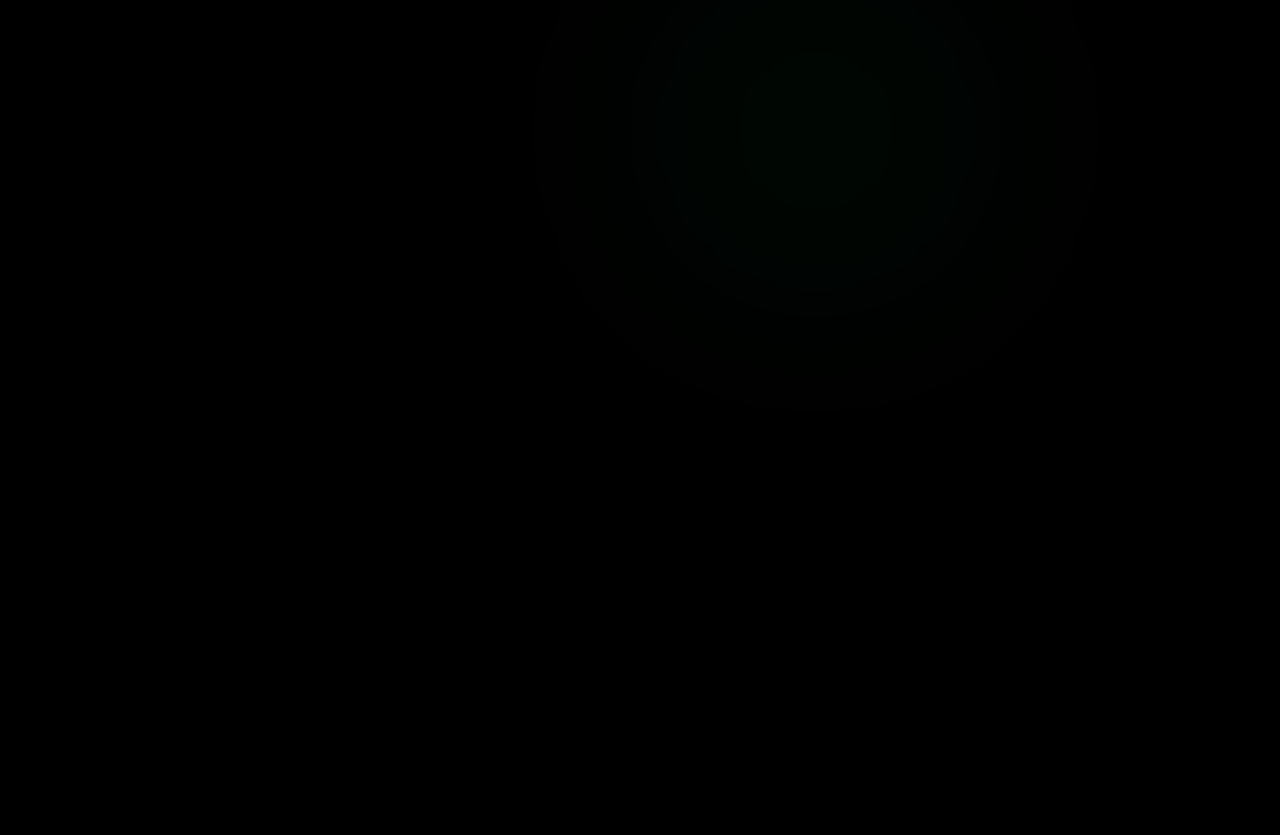
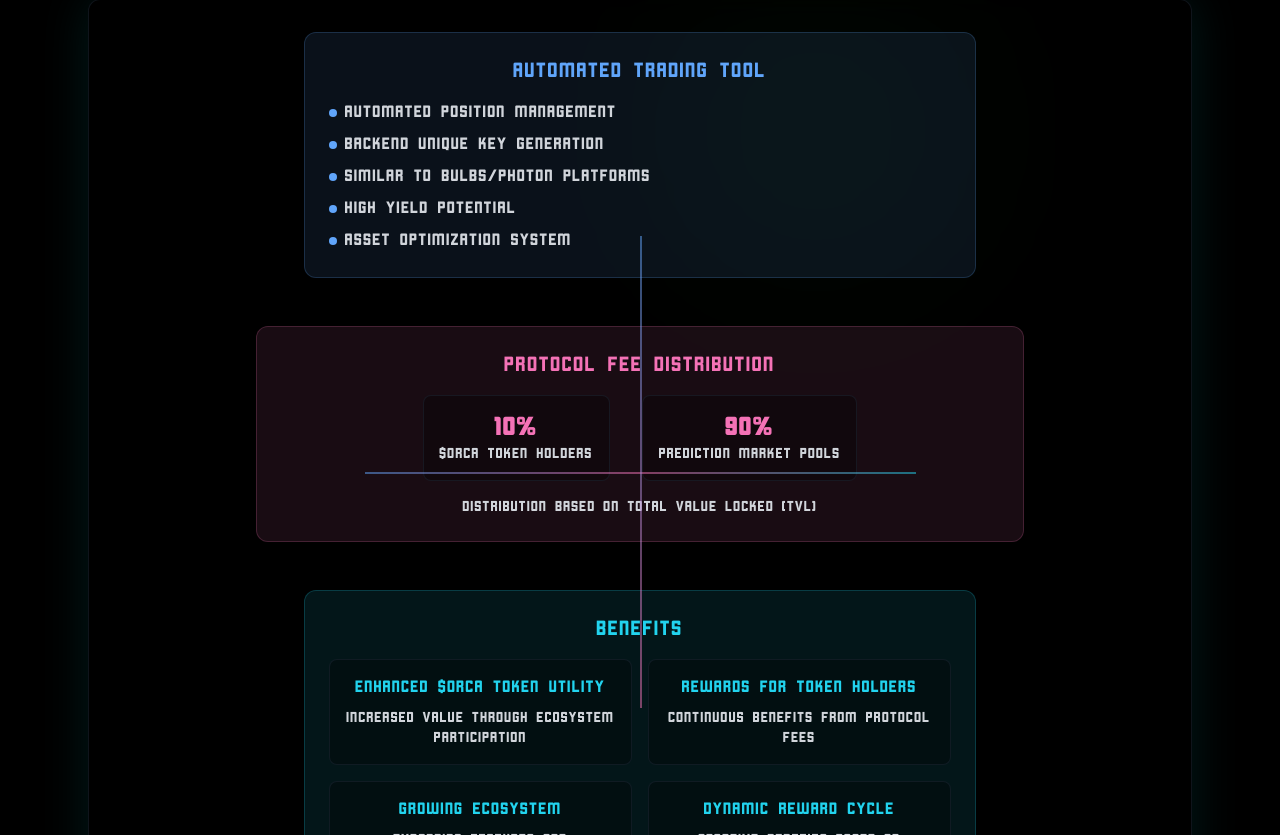
Before and after one commit to OrcaMonsta/orcamonsta1, a Next.js app: page /how-it-works in a window 1280 px wide. Shown: the part 525-1360 px from the top of the page. Before the commit the page ends 800 px from the top, so only its background shows below. Built offline with nearby package versions, Linux system fonts and the light colour scheme.

Commit message:
Add animated ecosystem visualization to How It Works page with interactive sections and visual connections

```diff
--- a/app/how-it-works/page.tsx
+++ b/app/how-it-works/page.tsx
@@ -108,6 +108,112 @@ export default function HowItWorks() {
           ))}
         </div>
 
+        {/* Ecosystem Visualization */}
+        <div className="mb-16">
+          <h2 className={`${cornerstone.className} text-3xl font-bold text-center text-cyan-400 mb-12`}>
+            ORCA WHIRLPOOL ECOSYSTEM
+          </h2>
+
+          <div className="relative backdrop-blur-md bg-black/30 rounded-xl p-8 border border-gray-800/50
+            shadow-[0_0_50px_rgba(0,255,255,0.1)]">
+
+            {/* Trading Tool Section */}
+            <motion.div
+              initial={{ opacity: 0, y: 20 }}
+              animate={{ opacity: 1, y: 0 }}
+              transition={{ duration: 0.5 }}
+              className="max-w-2xl mx-auto mb-12 p-6 bg-blue-400/10 rounded-xl border border-blue-400/20"
+            >
+              <h3 className={`${cornerstone.className} text-xl text-center text-blue-400 mb-4`}>
+                Automated Trading Tool
+              </h3>
+              <ul className="space-y-2 text-gray-300">
+                <li className="flex items-center gap-2">
+                  <span className="w-2 h-2 bg-blue-400 rounded-full"></span>
+                  Automated position management
+                </li>
+                <li className="flex items-center gap-2">
+                  <span className="w-2 h-2 bg-blue-400 rounded-full"></span>
+                  Backend unique key generation
+                </li>
+                <li className="flex items-center gap-2">
+                  <span className="w-2 h-2 bg-blue-400 rounded-full"></span>
+                  Similar to Bulbs/Photon platforms
+                </li>
+                <li className="flex items-center gap-2">
+                  <span className="w-2 h-2 bg-blue-400 rounded-full"></span>
+                  High yield potential
+                </li>
+                <li className="flex items-center gap-2">
+                  <span className="w-2 h-2 bg-blue-400 rounded-full"></span>
+                  Asset optimization system
+                </li>
+              </ul>
+            </motion.div>
+
+            {/* Fee Distribution Section */}
+            <motion.div
+              initial={{ opacity: 0, y: 20 }}
+              animate={{ opacity: 1, y: 0 }}
+              transition={{ duration: 0.5, delay: 0.2 }}
+              className="max-w-3xl mx-auto mb-12 p-6 bg-pink-400/10 rounded-xl border border-pink-400/20"
+            >
+              <h3 className={`${cornerstone.className} text-xl text-center text-pink-400 mb-4`}>
+                Protocol Fee Distribution
+              </h3>
+              <div className="flex justify-center gap-8 mb-4">
+                <div className="text-center p-4 bg-black/30 rounded-lg border border-gray-800/50">
+                  <div className="text-2xl font-bold text-pink-400">10%</div>
+                  <div className="text-sm text-gray-300">$ORCA Token Holders</div>
+                </div>
+                <div className="text-center p-4 bg-black/30 rounded-lg border border-gray-800/50">
+                  <div className="text-2xl font-bold text-pink-400">90%</div>
+                  <div className="text-sm text-gray-300">Prediction Market Pools</div>
+                </div>
+              </div>
+              <div className="text-center text-gray-300 text-sm">
+                Distribution based on Total Value Locked (TVL)
+              </div>
+            </motion.div>
+
+            {/* Benefits Section */}
+            <motion.div
+              initial={{ opacity: 0, y: 20 }}
+              animate={{ opacity: 1, y: 0 }}
+              transition={{ duration: 0.5, delay: 0.4 }}
+              className="max-w-2xl mx-auto p-6 bg-cyan-400/10 rounded-xl border border-cyan-400/20"
+            >
+              <h3 className={`${cornerstone.className} text-xl text-center text-cyan-400 mb-4`}>
+                Benefits
+              </h3>
+              <div className="grid grid-cols-2 gap-4">
+                <div className="text-center p-4 bg-black/30 rounded-lg border border-gray-800/50">
+                  <div className="text-cyan-400 mb-2">Enhanced $ORCA token utility</div>
+                  <div className="text-sm text-gray-300">Increased value through ecosystem participation</div>
+                </div>
+                <div className="text-center p-4 bg-black/30 rounded-lg border border-gray-800/50">
+                  <div className="text-cyan-400 mb-2">Rewards for token holders</div>
+                  <div className="text-sm text-gray-300">Continuous benefits from protocol fees</div>
+                </div>
+                <div className="text-center p-4 bg-black/30 rounded-lg border border-gray-800/50">
+                  <div className="text-cyan-400 mb-2">Growing ecosystem</div>
+                  <div className="text-sm text-gray-300">Expanding features and opportunities</div>
+                </div>
+                <div className="text-center p-4 bg-black/30 rounded-lg border border-gray-800/50">
+                  <div className="text-cyan-400 mb-2">Dynamic reward cycle</div>
+                  <div className="text-sm text-gray-300">Adaptive benefits based on participation</div>
+                </div>
+              </div>
+            </motion.div>
+
+            {/* Connecting Arrows */}
+            <div className="absolute inset-0 pointer-events-none">
+              <div className="absolute top-1/2 left-1/4 w-1/2 h-[2px] bg-gradient-to-r from-blue-400/50 via-pink-400/50 to-cyan-400/50"></div>
+              <div className="absolute top-1/4 left-1/2 w-[2px] h-1/2 bg-gradient-to-b from-blue-400/50 to-pink-400/50"></div>
+            </div>
+          </div>
+        </div>
+
         {/* Expand Button */}
         <div className="text-center mb-8">
           <button
```
